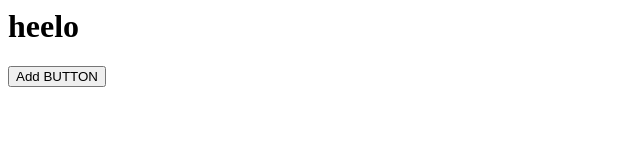
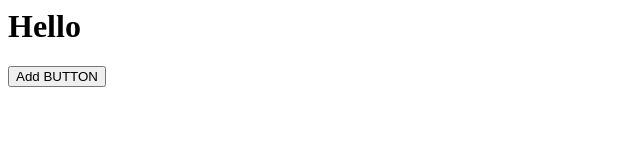
Before and after one commit to kashishchouhan13/Demo, a plain HTML site: page index.html in a window 1280 px wide. Shown: the full height of the page, 0-640 px from the left. Drawn offline with Linux system fonts and the light colour scheme.

Commit message:
Update Hello

```diff
--- a/index.html
+++ b/index.html
@@ -1,2 +1,2 @@
-<h1>heelo</h1>
+<h1>Hello</h1>
 <button>Add BUTTON</button>
```
